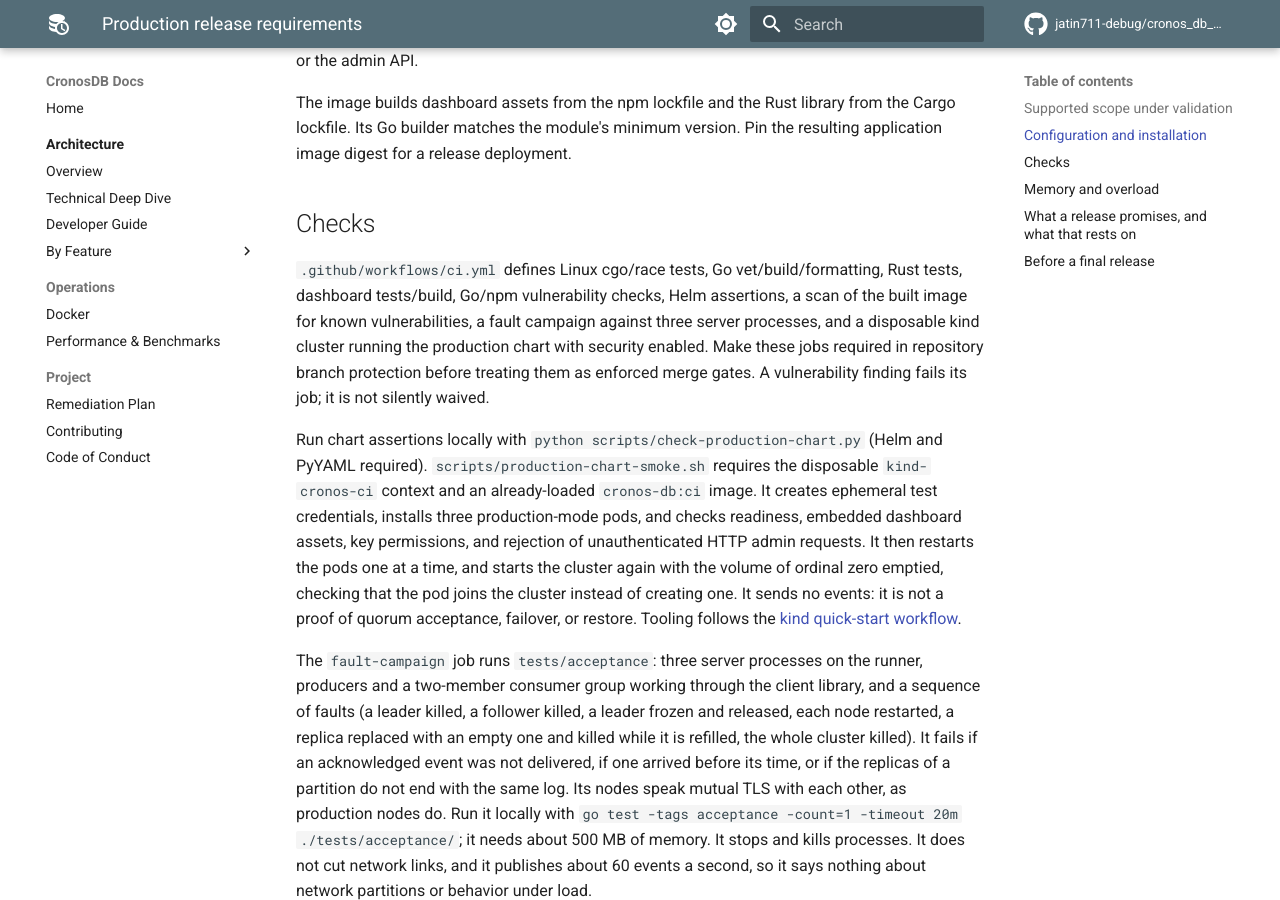
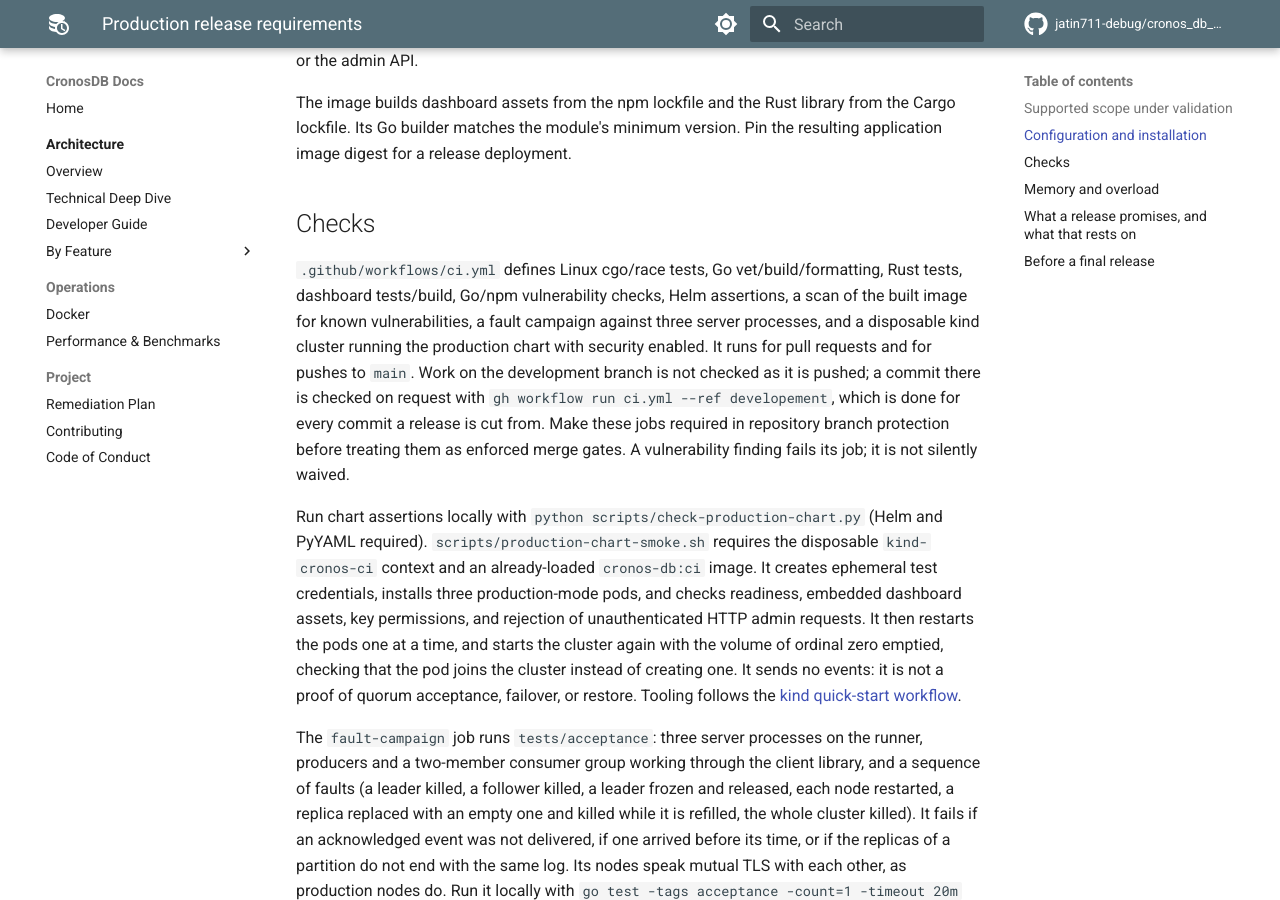
Before and after one commit to jatin711-debug/cronos_db_golang, an MkDocs documentation site: the page built from docs/PRODUCTION_RELEASE.md, in a window 1280 px wide and 900 px high, scrolled down 2041 px. Built offline with MkDocs 1.6.1 and Material for MkDocs 9.7.7, drawn with Linux system fonts in a browser that asks for light colours; comment, search, counter and statistics services are not loaded; some of the changed text lies outside the part shown.

Commit message:
Run CI for pull requests and main only, and name v0.6.0-rc.3
Pushes to the development branch no longer start CI. A commit there is
checked on request with gh workflow run ci.yml --ref developement, which is
done for the commit of a release.

The documentation names v0.6.0-rc.3 as the release that holds the sixth
hardening batch.

Co-Authored-By: Claude Opus 5.5 (1M context) <noreply@anthropic.com>

```diff
--- a/docs/PRODUCTION_RELEASE.md
+++ b/docs/PRODUCTION_RELEASE.md
@@ -95,7 +95,11 @@ resulting application image digest for a release deployment.
 Rust tests, dashboard tests/build, Go/npm vulnerability checks, Helm assertions,
 a scan of the built image for known vulnerabilities, a fault campaign against
 three server processes, and a disposable kind cluster running the production
-chart with security enabled.
+chart with security enabled. It runs for pull requests and for pushes to
+`main`. Work on the development branch is not checked as it is pushed; a
+commit there is checked on request with
+`gh workflow run ci.yml --ref developement`, which is done for every commit a
+release is cut from.
 Make these jobs required in repository branch protection before treating them as
 enforced merge gates. A vulnerability finding fails its job; it is not silently
 waived.
@@ -165,7 +169,8 @@ been measured.
 
 ## What a release promises, and what that rests on
 
-Each promise below is checked on every push by the test named with it. The
+Each promise below is checked by the test named with it, in CI: for every pull
+request, for every push to `main`, and for the commit of a release. The
 tests run three server processes on one machine at about 60 small events a
 second; the last column says what they do not show.
 
@@ -187,7 +192,10 @@ measured on production hardware.
 ## Before a final release
 
 Release candidates are cut from the development branch when CI is green on
-the commit. The next is `v0.6.0-rc.3`. A final `v0.6.0` still needs:
+the commit. The current one is `v0.6.0-rc.3`. It is published as the latest
+release and as the `latest` image, in place of v0.5.0 and v0.4.0, which have
+defects it fixes; it is a release candidate all the same. A final `v0.6.0`
+still needs:
 
 - The five CI jobs made required in branch protection. Today a red run does
   not stop a merge:
```
Also changed, not shown: docs/PRODUCTION_AUDIT_2026-09-27.md (+4 -4 lines), 1 other file.
